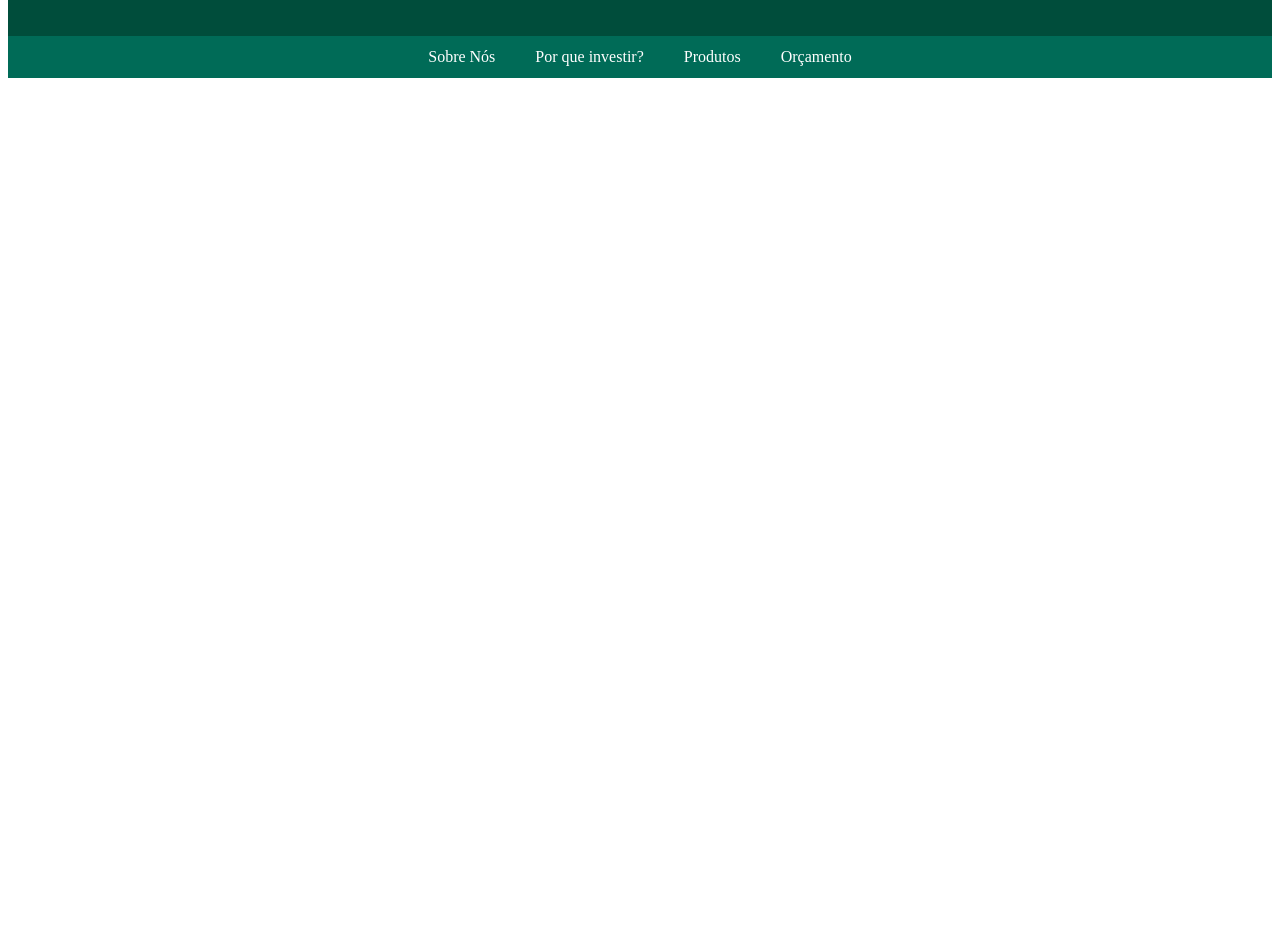
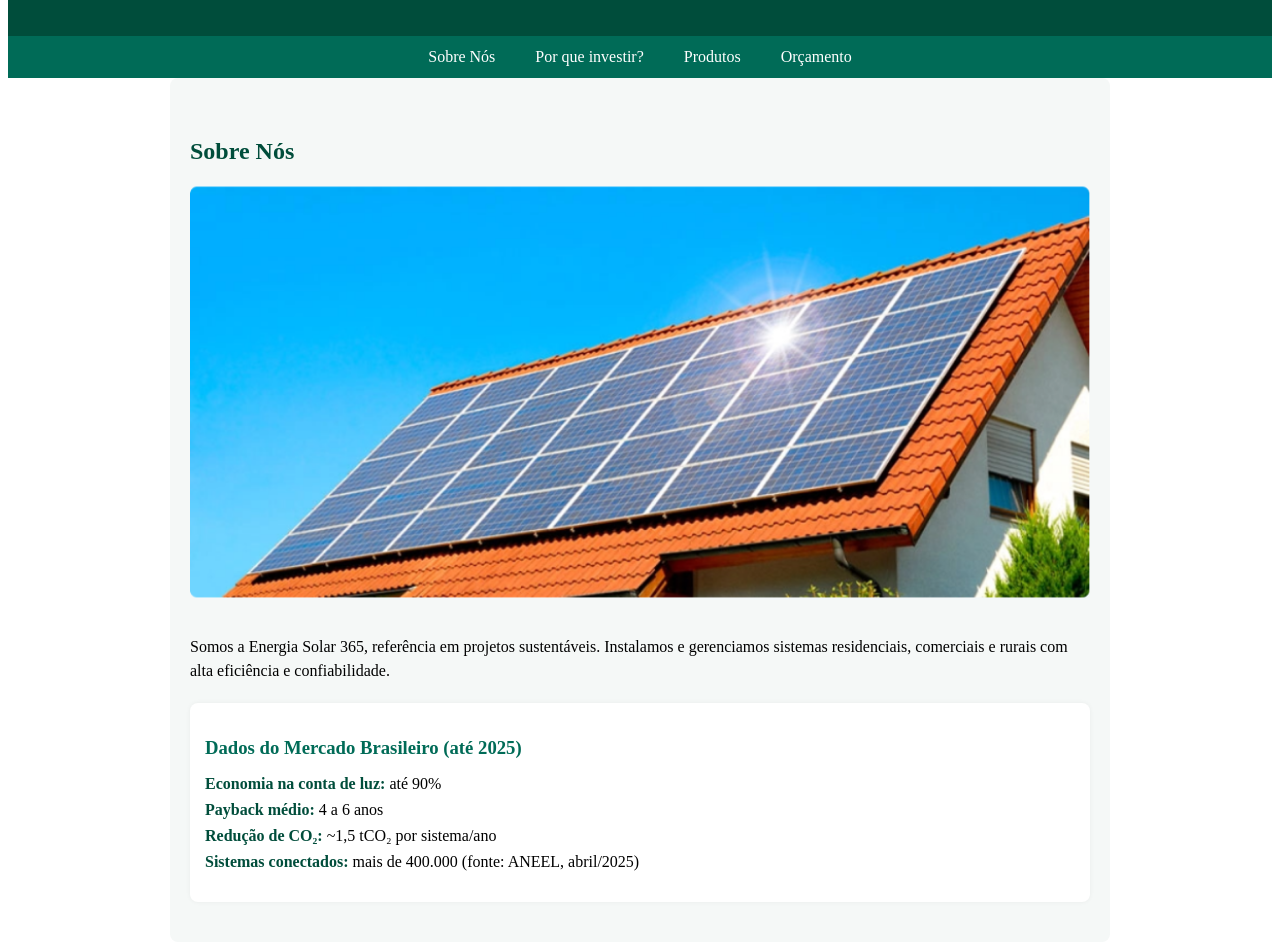
Before and after one commit to paulinhodeveloper/EnergiaSolarSenai, a React (Vite) app in the folder energia-solar/: page / in a window 1280 px wide. Shown: the part 120-1062 px from the top of the page. Before the commit the page ends 800 px from the top, so only its background shows below. Built offline with nearby package versions, Linux system fonts and the light colour scheme.

Commit message:
m02s08 ex2

```diff
--- a/energia-solar/src/App.jsx
+++ b/energia-solar/src/App.jsx
@@ -1,5 +1,6 @@
 import React from 'react';
 import Navbar from './components/Navbar';
+import SobreNos from './components/SobreNos';
 import './App.css';
 
 export default function App() {
@@ -11,6 +12,7 @@ export default function App() {
       </header>
 
       <Navbar />
+      <SobreNos />
     </>
   );
 }
--- /dev/null
+++ b/energia-solar/src/components/SobreNos.css
@@ -0,0 +1,48 @@
+.sobre-nos {
+    background-color: #f5f8f7;
+    padding: 40px 20px;
+    max-width: 900px;
+    margin: 0 auto;
+    border-radius: 8px;
+  }
+
+  .sobre-nos h2 {
+    color: #004d3b;
+    margin-bottom: 20px;
+  }
+
+  .sobre-nos-img {
+    width: 100%;
+    border-radius: 8px;
+    margin-bottom: 15px;
+  }
+
+  .sobre-nos p {
+    margin-bottom: 20px;
+    line-height: 1.5;
+  }
+
+  .dados-mercado {
+    background-color: #ffffff;
+    padding: 15px;
+    border-radius: 8px;
+    box-shadow: 0 0 5px rgba(0,0,0,0.05);
+  }
+
+  .dados-mercado h3 {
+    color: #006b57;
+    margin-bottom: 10px;
+  }
+
+  .dados-mercado ul {
+    list-style: none;
+    padding: 0;
+  }
+
+  .dados-mercado li {
+    margin-bottom: 8px;
+  }
+
+  .dados-mercado strong {
+    color: #004d3b;
+  }
--- /dev/null
+++ b/energia-solar/src/components/SobreNos.jsx
@@ -0,0 +1,35 @@
+import React from 'react';
+import './SobreNos.css';
+import solarImage from '../assets/images/Solar.png';
+
+export default function SobreNos() {
+  return (
+    <section id="sobre-nos" className="sobre-nos">
+      <h2>Sobre Nós</h2>
+
+      <img
+        src={solarImage}
+        alt="Painéis solares"
+        className="sobre-nos-img"
+      />
+
+      <p>
+        Somos a Energia Solar 365, referência em projetos sustentáveis.
+        Instalamos e gerenciamos sistemas residenciais, comerciais e rurais
+        com alta eficiência e confiabilidade.
+      </p>
+
+      <div className="dados-mercado">
+        <h3>Dados do Mercado Brasileiro (até 2025)</h3>
+        <ul>
+          <li><strong>Economia na conta de luz:</strong> até 90%</li>
+          <li><strong>Payback médio:</strong> 4 a 6 anos</li>
+          <li><strong>Redução de CO₂:</strong> ~1,5 tCO₂ por sistema/ano</li>
+          <li><strong>Sistemas conectados:</strong> mais de 400.000
+              (fonte: ANEEL, abril/2025)
+          </li>
+        </ul>
+      </div>
+    </section>
+  );
+}
```
Also changed, not shown: energia-solar/src/assets/images/Solar.png (added).
